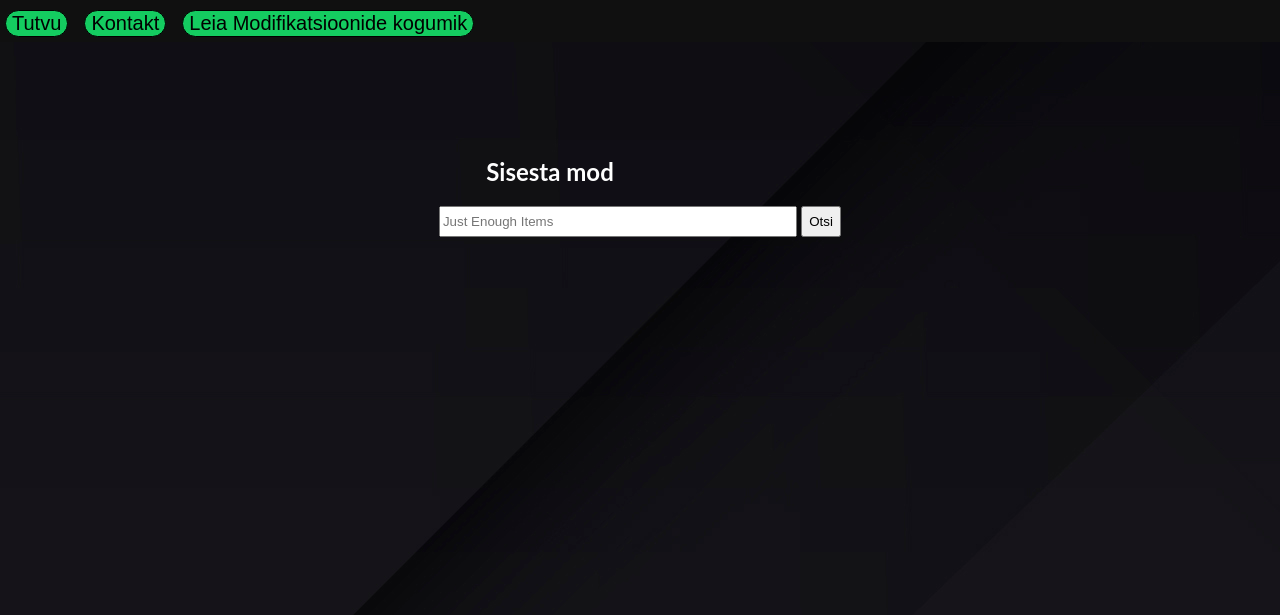
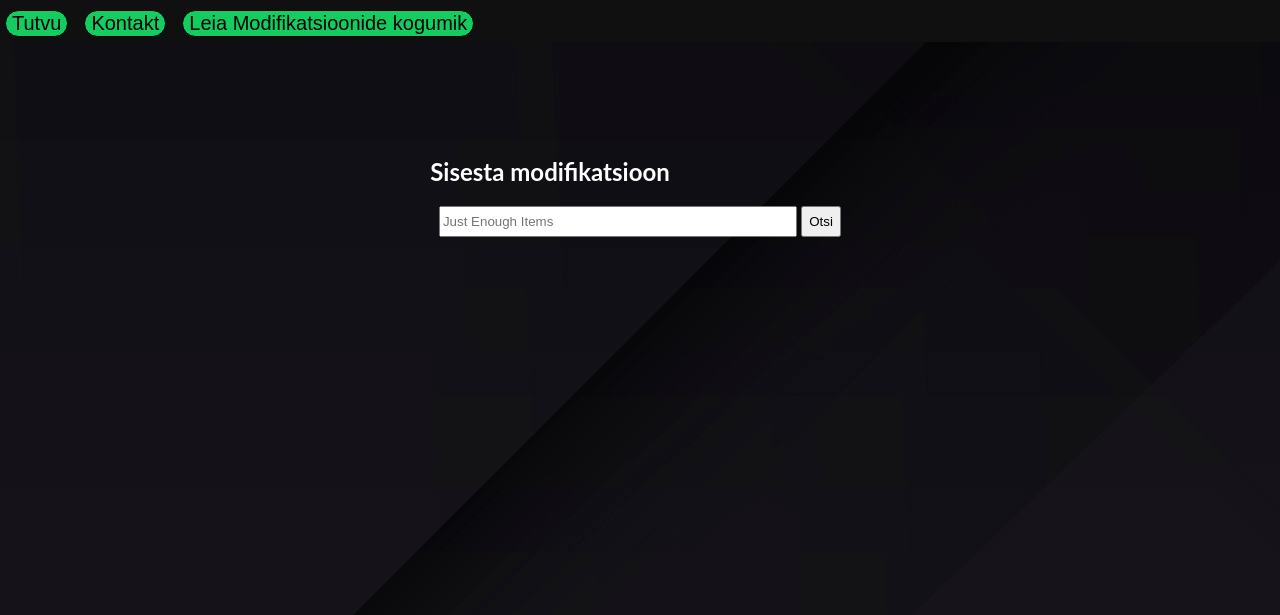
Before and after one commit to yabtdb/Modpacki_leidja, a website: page public/finder.html in a window 1280 px wide. Shown: the part 32-647 px from the top of the page. Drawn offline with nearby package versions, Linux system fonts and the light colour scheme.

Commit message:
Update finder.html

```diff
--- a/public/finder.html
+++ b/public/finder.html
@@ -30,7 +30,7 @@
     <br>
     <div class="p5">
         <div class="p6">
-            <h2>Sisesta mod</h2>
+            <h2>Sisesta modifikatsioon</h2>
         </div>
             <input type="text" id="userInput" required placeholder="Just Enough Items" style="height:25px; width:350px;">
             <input type="Submit" id="otsiButton" value="Otsi" style="height:31px; width:40px">
```
